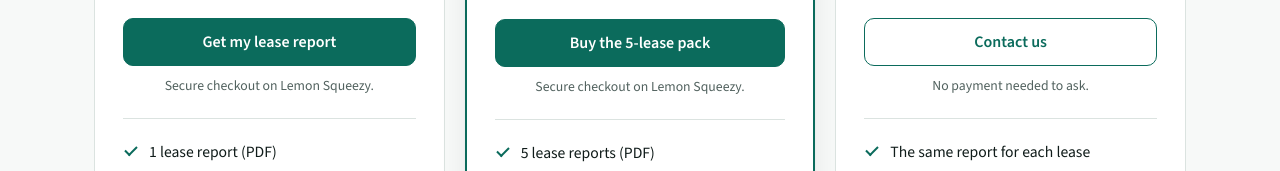
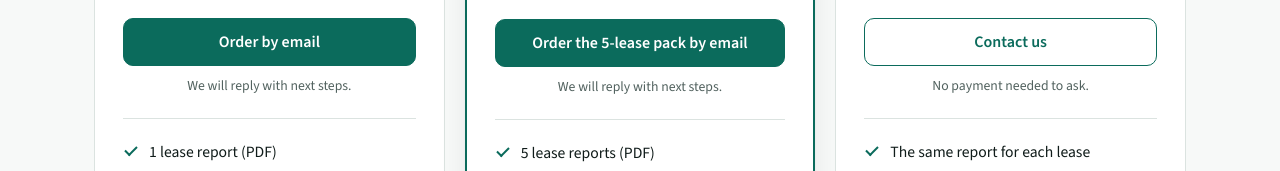
Before and after one commit to abrahamogbanje/propbrain-site, a plain HTML site: page pricing/index.html in a window 1280 px wide. Shown: the part 610-781 px from the top of the page. Drawn offline with nearby package versions, Linux system fonts and the light colour scheme.

Commit message:
Remove Lemon Squeezy checkout links; order by email until Paddle is ready
Payments will go through Paddle (PAY-1), whose seller approval (PAY-2) is not
confirmed yet. Empties both checkout URLs in assets/site.js, points the two
buy buttons at an email order link, replaces "Secure checkout on Lemon
Squeezy" with "We will reply with next steps", and drops the line saying card
payments are handled on Lemon Squeezy's checkout page. No other wording
changes.

Co-Authored-By: Claude Sonnet 5.5 <noreply@anthropic.com>
Claude-Session: https://claude.ai/code/session_015tHp8EB5A2vMWr4Meaa7G9

```diff
--- a/assets/site.js
+++ b/assets/site.js
@@ -1,9 +1,9 @@
 /* PropBrain site settings and small page behaviours. The pages still work without this file. */
 var PROPBRAIN = {
-  // Lemon Squeezy checkout for one lease. Leave empty to send the Single button to email instead.
-  singleCheckoutUrl: "https://propbrainai.lemonsqueezy.com/checkout/buy/69ac4bd6-02af-47e8-a9ee-01b2ef952767",
-  // Lemon Squeezy checkout for the 5-lease pack. Leave empty to send the Pack button to email instead.
-  packCheckoutUrl: "https://propbrainai.lemonsqueezy.com/checkout/buy/98496ba0-a455-4615-9e36-715f38886e2c",
+  // Checkout link for one lease. Leave empty to send the Single button to email instead.
+  singleCheckoutUrl: "",
+  // Checkout link for the 5-lease pack. Leave empty to send the Pack button to email instead.
+  packCheckoutUrl: "",
   // Shown on the Pack card. Only say "Most popular" once real sales show it.
   packBadge: "Best value",
   email: "propbrainai@gmail.com",
--- a/pricing/index.html
+++ b/pricing/index.html
@@ -43,8 +43,8 @@
         <p class="plan-desc">One lease, one report. The simplest way to try PropBrain.</p>
         <p class="plan-price">$19</p>
         <p class="plan-sub">per lease (introductory price), paid once</p>
-        <a class="btn btn-block" id="buy-single" href="https://propbrainai.lemonsqueezy.com/checkout/buy/69ac4bd6-02af-47e8-a9ee-01b2ef952767">Get my lease report</a>
-        <p class="plan-note" id="single-note">Secure checkout on Lemon Squeezy.</p>
+        <a class="btn btn-block" id="buy-single" href="mailto:propbrainai@gmail.com?subject=PropBrain%20single%20lease%20report%20order">Order by email</a>
+        <p class="plan-note" id="single-note">We will reply with next steps.</p>
         <ul class="ticks">
           <li>1 lease report (PDF)</li>
           <li>Calendar file with reminders</li>
@@ -60,8 +60,8 @@
         <p class="plan-desc">Five reports for landlords with several rentals.</p>
         <p class="plan-price">$79</p>
         <p class="plan-sub">for 5 leases: $15.80 each, $16 less than 5 Single reports</p>
-        <a class="btn btn-block" id="buy-pack" href="https://propbrainai.lemonsqueezy.com/checkout/buy/98496ba0-a455-4615-9e36-715f38886e2c">Buy the 5-lease pack</a>
-        <p class="plan-note" id="pack-note">Secure checkout on Lemon Squeezy.</p>
+        <a class="btn btn-block" id="buy-pack" href="mailto:propbrainai@gmail.com?subject=PropBrain%205-lease%20pack%20order">Order the 5-lease pack by email</a>
+        <p class="plan-note" id="pack-note">We will reply with next steps.</p>
         <ul class="ticks">
           <li>5 lease reports (PDF)</li>
           <li>A calendar file for each lease</li>
@@ -89,7 +89,6 @@
     </div>
 
     <ul class="badges" aria-label="Payment and service assurances">
-      <li><svg width="20" height="20" viewBox="0 0 20 20" aria-hidden="true"><path d="M5 9V6a5 5 0 0 1 10 0v3M3.5 9h13v9h-13z" fill="none" stroke="currentColor" stroke-width="1.8"/></svg><span>Card payments are handled on Lemon Squeezy's checkout page</span></li>
       <li><svg width="20" height="20" viewBox="0 0 20 20" aria-hidden="true"><path d="M2 10a8 8 0 1 1 3 6.2M2 17v-5h5" fill="none" stroke="currentColor" stroke-width="1.8"/></svg><span>One-time payment, nothing renews</span></li>
       <li><svg width="20" height="20" viewBox="0 0 20 20" aria-hidden="true"><path d="M4 10.5l4 4 8-9" fill="none" stroke="currentColor" stroke-width="2"/></svg><span>Each report is checked by a person</span></li>
       <li><svg width="20" height="20" viewBox="0 0 20 20" aria-hidden="true"><path d="M10 2l7 3v5c0 4-3 7-7 8-4-1-7-4-7-8V5z" fill="none" stroke="currentColor" stroke-width="1.8"/></svg><span>Full refund available before processing begins</span></li>
```
